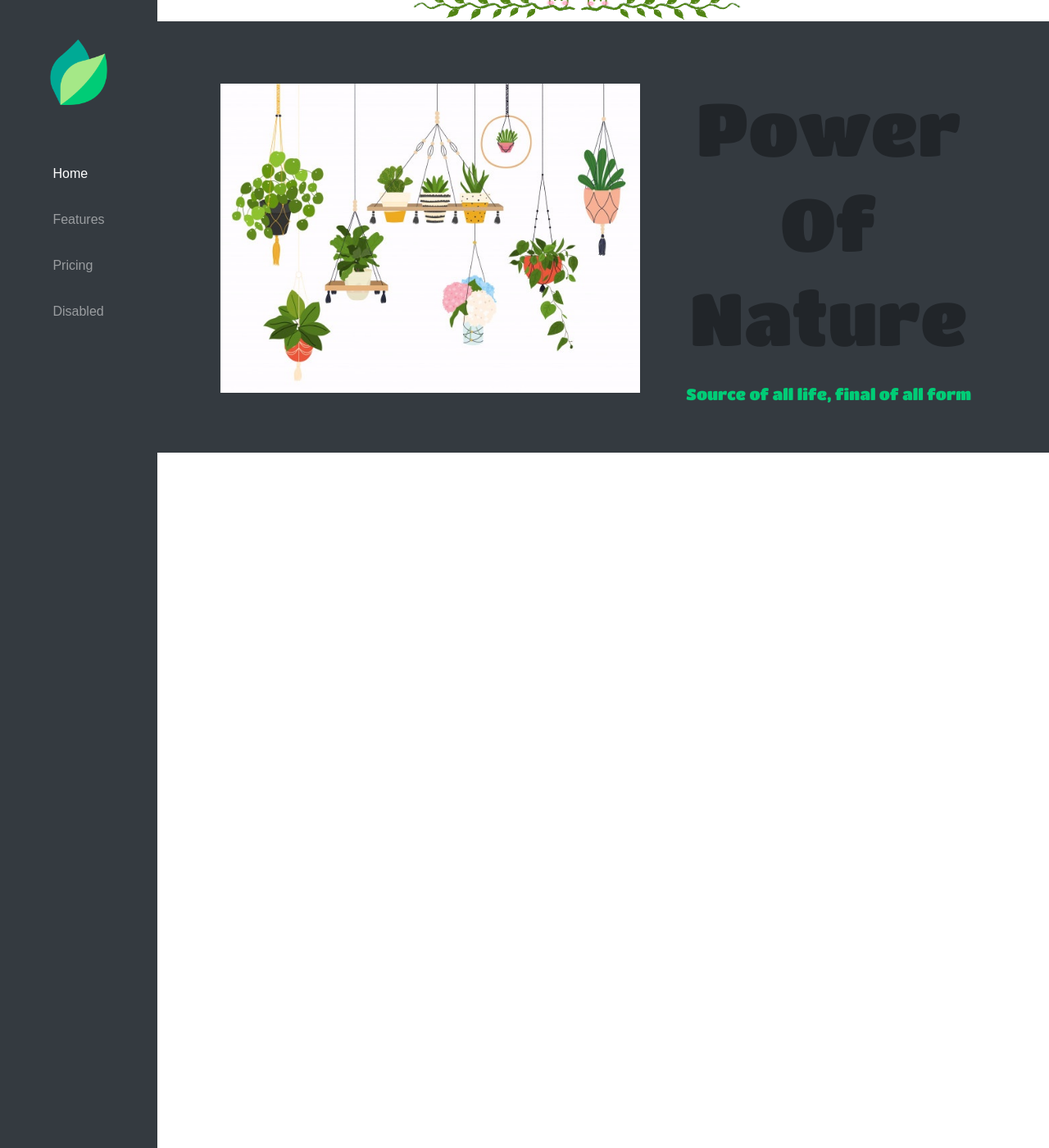
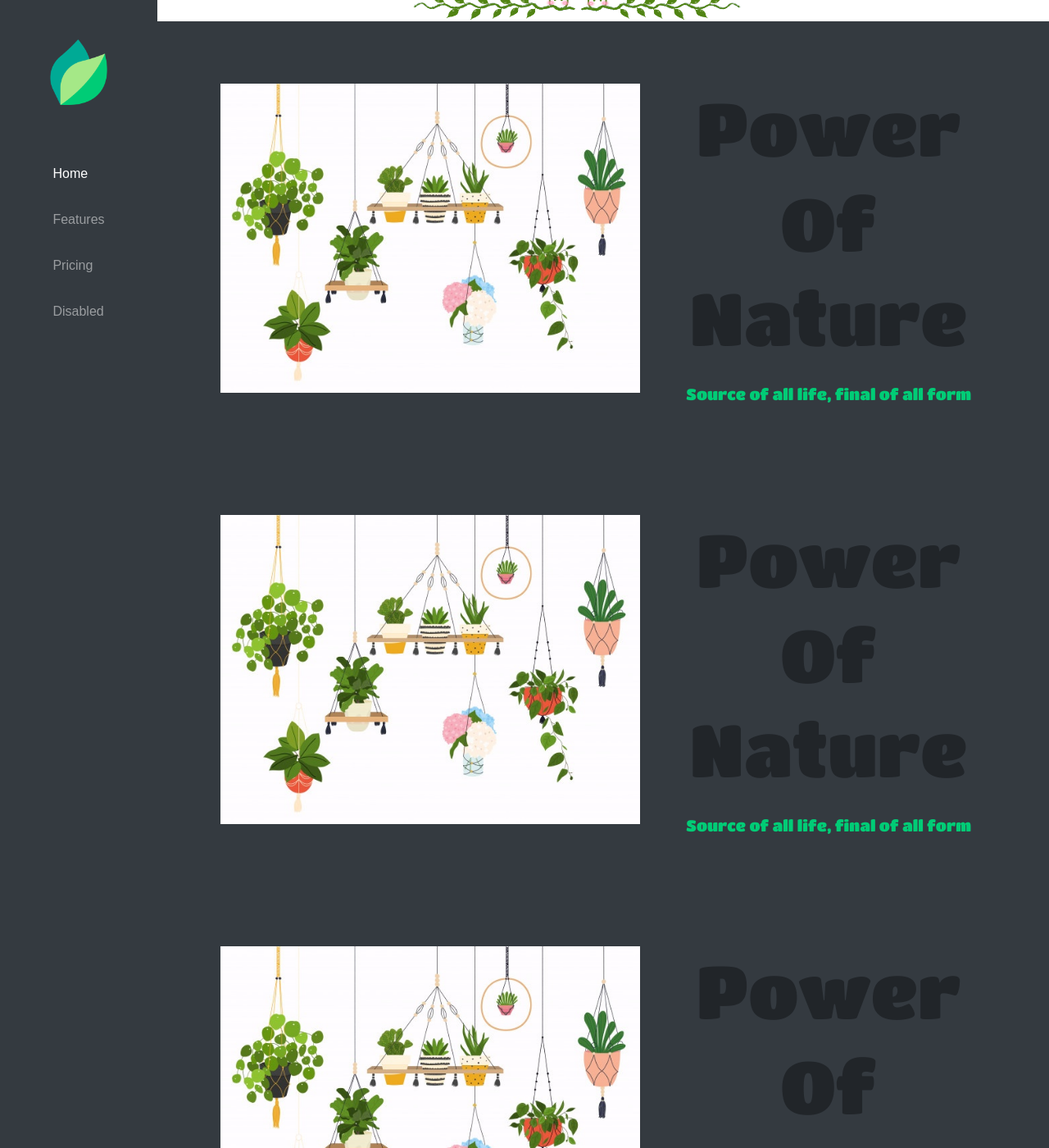
Before and after one commit to NPanuwong/Myproject, a Jekyll site: the page index.html, which Jekyll copies as it is, in a window 1280 px wide and 1400 px high, scrolled down 602 px. Shown: the whole window at 82% size. Built offline with Jekyll 4.4.1, drawn with Linux system fonts in a browser that asks for light colours; nearby versions of some CDN libraries; some web fonts are replaced; some of the changed text lies outside the part shown.

Commit message:
Add files via upload

```diff
--- a/index.html
+++ b/index.html
@@ -114,6 +114,57 @@
     </div>
   </div>
 
+  <div class="content-container bg-dark">
+    <div class="row">
+      <div class="col-md">
+        <div class="p1-image-container">
+          <img class="p1-image"src="css/p1.jpg" alt="">
+        </div>
+      </div>
+      <div class="col-md">
+        <div class="p1-title">
+          <h1>Power</h1>
+          <h1>Of</h1>
+          <h1>Nature</h1>
+          <h6>Source of all life, final of all form</h6>
+        </div>
+      </div>
+    </div>
+  </div>
+  <div class="content-container bg-dark">
+    <div class="row">
+      <div class="col-md">
+        <div class="p1-image-container">
+          <img class="p1-image"src="css/p1.jpg" alt="">
+        </div>
+      </div>
+      <div class="col-md">
+        <div class="p1-title">
+          <h1>Power</h1>
+          <h1>Of</h1>
+          <h1>Nature</h1>
+          <h6>Source of all life, final of all form</h6>
+        </div>
+      </div>
+    </div>
+  </div>
+  <div class="content-container bg-dark">
+    <div class="row">
+      <div class="col-md">
+        <div class="p1-image-container">
+          <img class="p1-image"src="css/p1.jpg" alt="">
+        </div>
+      </div>
+      <div class="col-md">
+        <div class="p1-title">
+          <h1>Power</h1>
+          <h1>Of</h1>
+          <h1>Nature</h1>
+          <h6>Source of all life, final of all form</h6>
+        </div>
+      </div>
+    </div>
+  </div>
   </body>
 
 </html>
```
